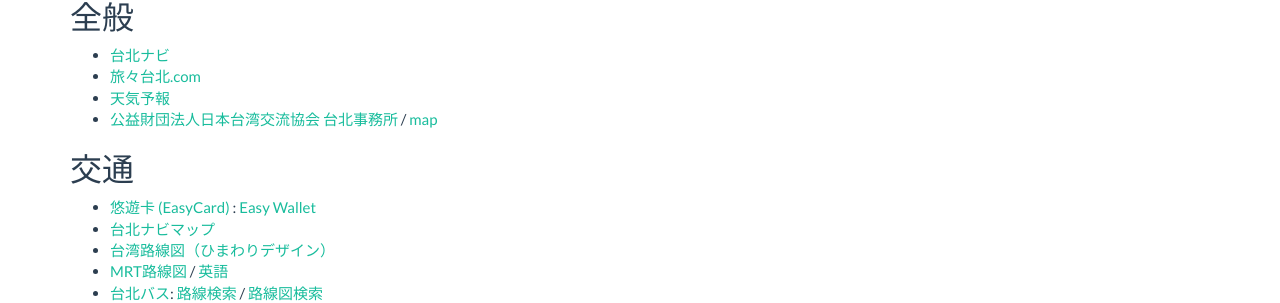
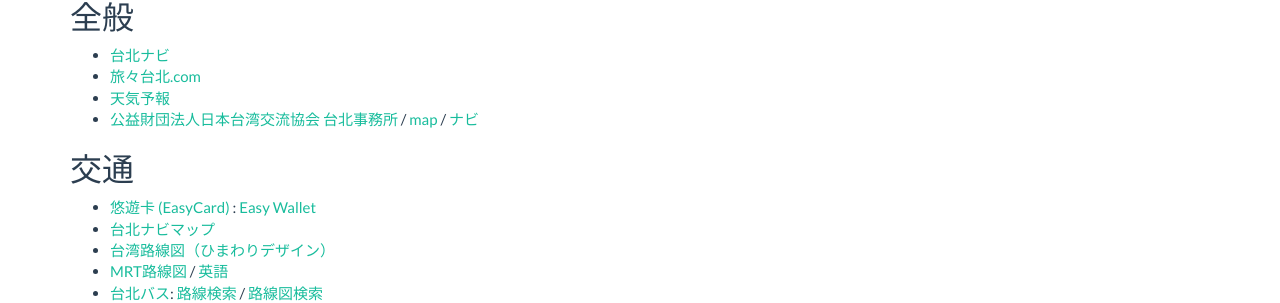
Before and after one commit to sekika/sekika.github.io, a Jekyll site: the page built from _posts/2017-04-01-Taipei.md, in a window 1280 px wide and 900 px high. Shown: the part 326-629 px from the top of the window. Built offline with Jekyll 4.4.1, drawn with Linux system fonts in a browser that asks for light colours; nearby versions of some CDN libraries; comment, search, counter and statistics services are not loaded.

Commit message:
日本台湾交流協会の記事

```diff
--- a/_posts/2017-04-01-Taipei.md
+++ b/_posts/2017-04-01-Taipei.md
@@ -11,7 +11,7 @@
 * [台北ナビ](http://www.taipeinavi.com/)
 * [旅々台北.com](http://www.tabitabi-taipei.com/)
 * [天気予報](http://www.tenki.jp/world/5/88/58968.html)
-* [公益財団法人日本台湾交流協会 台北事務所](https://www.koryu.or.jp/taipei/ez3_contents.nsf/Top) / [map](https://goo.gl/maps/dZAT9hyPsxG2)
+* [公益財団法人日本台湾交流協会 台北事務所](https://www.koryu.or.jp/taipei/ez3_contents.nsf/Top) / [map](https://goo.gl/maps/dZAT9hyPsxG2) / [ナビ](http://www.taipeinavi.com/special/5052895)
 
 ## 交通 ##
 * [悠遊卡 (EasyCard)](https://ja.wikipedia.org/wiki/%E6%82%A0%E9%81%8A%E3%82%AB%E3%83%BC%E3%83%89) : [Easy Wallet](http://nakazimachica.com/easy-wallet/)
```
